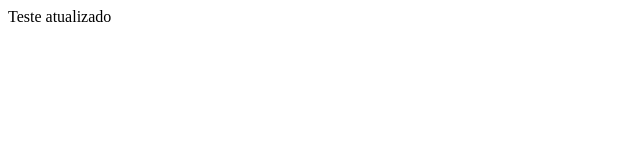
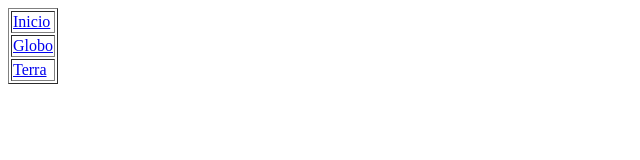
Before and after one commit to iagonegrao/site, a plain HTML site: page index.html in a window 1280 px wide. Shown: the whole page, without its empty margins (0-640 px from the left). Drawn offline with Linux system fonts and the light colour scheme.

Commit message:
Teste de commit de novo

```diff
--- a/index.html
+++ b/index.html
@@ -1,6 +1,15 @@
 <html>
     <head><title> Iago</title></head>
     <body>
-        Teste atualizado
+        <table border="1">
+            <tr>
+                <td><a href="index.html">Inicio</a></td>
+            </tr>
+            <tr>
+                <td><a href="www.globo.com">Globo</a></td>
+            </tr>
+            <tr>
+                <td><a href ="www.terra.com.br">Terra</a></td>
+            </tr>
     </body>
 </html>
```
